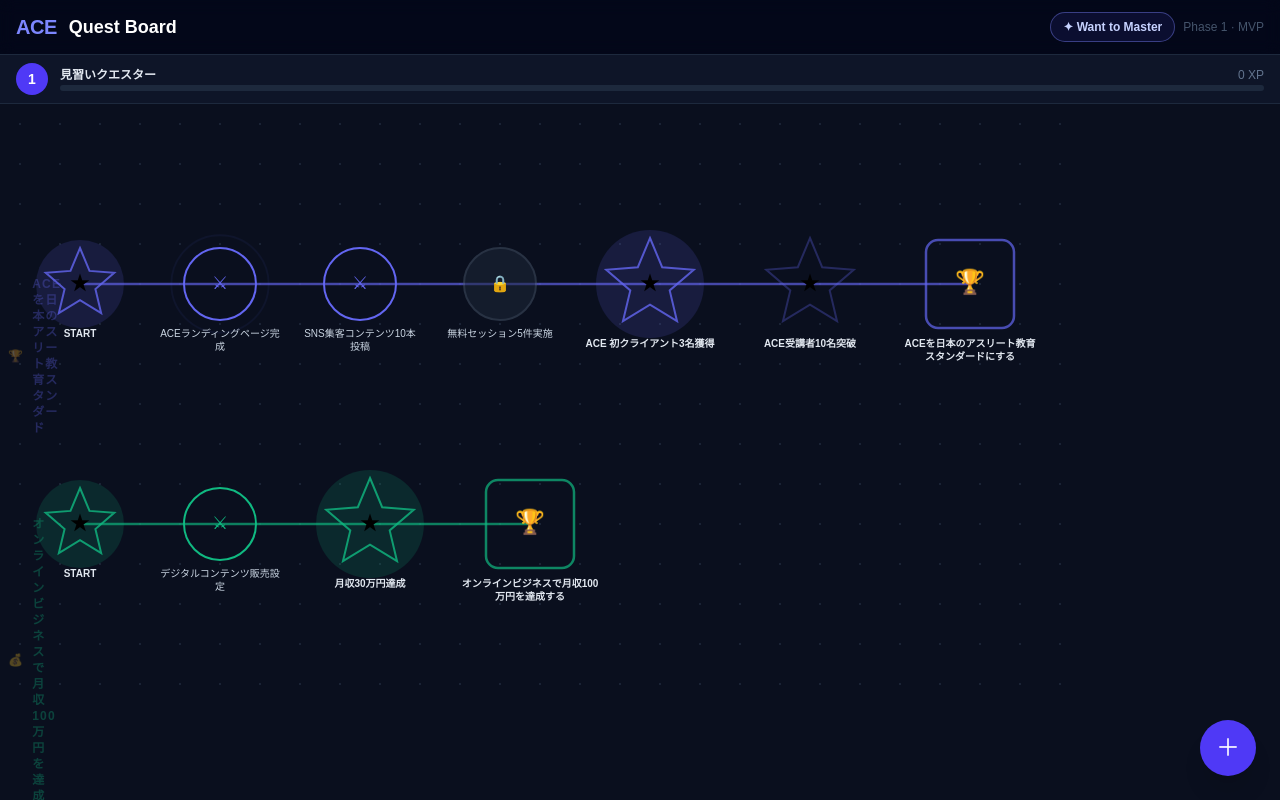
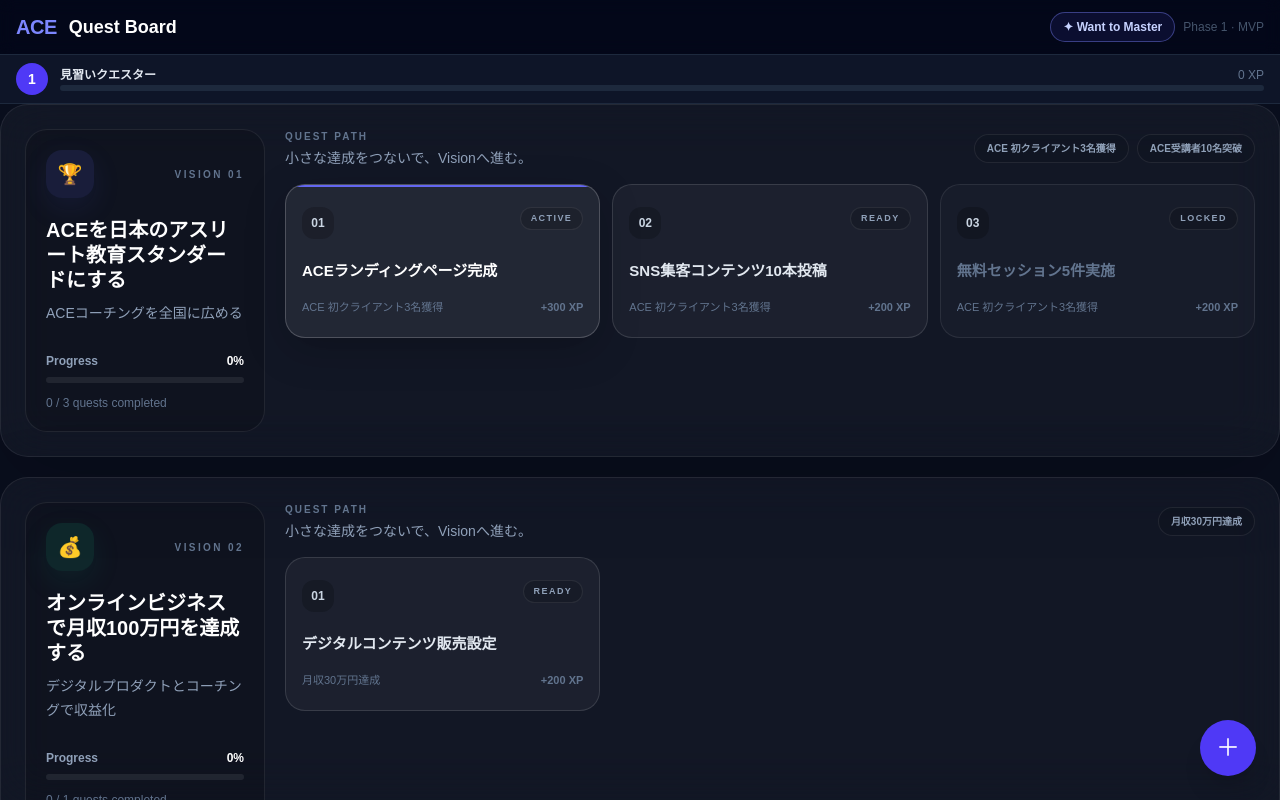
Before and after one commit to takraw369/ace-quest-board, a Next.js app: page / in a window 1280 px wide. Built offline with nearby package versions, Linux system fonts and the light colour scheme.

Commit message:
feat: redesign quest board into polished vision lanes

```diff
--- a/src/components/board/GameBoard.tsx
+++ b/src/components/board/GameBoard.tsx
@@ -1,126 +1,129 @@
 'use client';
 
-import { useMemo, useRef, useState } from 'react';
+import { useMemo } from 'react';
+import { motion } from 'framer-motion';
 import { useQuestStore } from '@/stores/questStore';
 import { usePlayerStore } from '@/stores/playerStore';
-import { computeBoardLayout } from '@/lib/board-layout';
-import PathRenderer from './PathRenderer';
-import QuestNode from './QuestNode';
-import MilestoneGate from './MilestoneGate';
 
 interface Props {
   onQuestClick: (questId: string) => void;
 }
 
+const STATUS_LABEL: Record<string, string> = {
+  locked: 'LOCKED',
+  available: 'READY',
+  in_progress: 'ACTIVE',
+  completed: 'DONE',
+};
+
+const STATUS_CLASS: Record<string, string> = {
+  locked: 'border-white/8 bg-white/[0.025] text-slate-500',
+  available: 'border-white/12 bg-white/[0.045] text-slate-200',
+  in_progress: 'border-white/20 bg-white/[0.07] text-white shadow-[0_12px_40px_rgba(0,0,0,0.22)]',
+  completed: 'border-emerald-400/20 bg-emerald-400/[0.07] text-emerald-100',
+};
+
 export default function GameBoard({ onQuestClick }: Props) {
   const { visions, milestones, quests } = useQuestStore();
   const { currentPosition } = usePlayerStore();
-  const containerRef = useRef<HTMLDivElement>(null);
-  const [pan, setPan] = useState({ x: 0, y: 0 });
-  const [dragging, setDragging] = useState(false);
-  const dragStart = useRef({ x: 0, y: 0, panX: 0, panY: 0 });
 
-  const layout = useMemo(
-    () => computeBoardLayout(visions, milestones, quests),
-    [visions, milestones, quests]
-  );
+  const lanes = useMemo(() => visions.map((vision) => {
+    const laneMilestones = milestones
+      .filter((m) => m.visionId === vision.id)
+      .sort((a, b) => a.order - b.order);
+    const laneQuests = laneMilestones.flatMap((m) => quests
+      .filter((q) => q.milestoneId === m.id)
+      .map((q) => ({ ...q, milestoneTitle: m.title, milestoneStatus: m.status }))
+    );
+    const completed = laneQuests.filter((q) => q.status === 'completed').length;
+    const progress = laneQuests.length ? Math.round((completed / laneQuests.length) * 100) : 0;
+    return { vision, milestones: laneMilestones, quests: laneQuests, completed, progress };
+  }), [visions, milestones, quests]);
 
-  const handleMouseDown = (e: React.MouseEvent) => {
-    if ((e.target as Element).closest('[data-node]')) return;
-    setDragging(true);
-    dragStart.current = { x: e.clientX, y: e.clientY, panX: pan.x, panY: pan.y };
-  };
-  const handleMouseMove = (e: React.MouseEvent) => {
-    if (!dragging) return;
-    setPan({
-      x: dragStart.current.panX + (e.clientX - dragStart.current.x),
-      y: dragStart.current.panY + (e.clientY - dragStart.current.y),
-    });
-  };
-  const handleMouseUp = () => setDragging(false);
-
-  if (visions.length === 0) {
-    return (
-      <div className="flex items-center justify-center h-full text-slate-500">
-        <div className="text-center">
-          <div className="text-5xl mb-4">🗺️</div>
-          <p className="text-lg font-medium">ボードが空です</p>
-          <p className="text-sm mt-1">「＋」ボタンからクエストを追加してみよう</p>
-        </div>
-      </div>
-    );
+  if (!visions.length) {
+    return <div className="grid min-h-[420px] place-items-center text-slate-500">まだQuestがありません。</div>;
   }
 
   return (
-    <div
-      ref={containerRef}
-      className="w-full h-full overflow-hidden relative"
-      style={{ cursor: dragging ? 'grabbing' : 'grab', background: 'transparent' }}
-      onMouseDown={handleMouseDown}
-      onMouseMove={handleMouseMove}
-      onMouseUp={handleMouseUp}
-      onMouseLeave={handleMouseUp}
-    >
-      {/* Vision lane labels */}
-      <div
-        className="absolute top-0 left-0 pointer-events-none"
-        style={{ transform: `translate(${pan.x}px, ${pan.y}px)` }}
-      >
-        {visions.map((vision, idx) => (
-          <div
-            key={vision.id}
-            className="absolute flex items-center gap-2 text-xs font-bold uppercase tracking-widest opacity-30"
-            style={{
-              left: 8,
-              top: 60 + idx * 240 + 240 / 2 - 8,
-              color: vision.color,
-            }}
-          >
-            <span>{vision.icon}</span>
-            <span>{vision.title.slice(0, 20)}</span>
+    <div className="space-y-5 pb-28">
+      {lanes.map(({ vision, milestones: laneMilestones, quests: laneQuests, completed, progress }, index) => (
+        <motion.section
+          key={vision.id}
+          initial={{ opacity: 0, y: 12 }}
+          animate={{ opacity: 1, y: 0 }}
+          transition={{ delay: index * 0.06 }}
+          className="overflow-hidden rounded-[28px] border border-white/8 bg-white/[0.035] shadow-[0_24px_80px_rgba(0,0,0,0.18)] backdrop-blur-xl"
+        >
+          <div className="grid gap-5 p-5 md:grid-cols-[240px_1fr] md:p-6">
+            <aside className="flex flex-col justify-between rounded-[22px] border border-white/8 bg-black/15 p-5">
+              <div>
+                <div className="mb-5 flex items-center justify-between">
+                  <div
+                    className="grid h-12 w-12 place-items-center rounded-2xl text-xl shadow-lg"
+                    style={{ backgroundColor: `${vision.color}20`, color: vision.color, boxShadow: `0 10px 30px ${vision.color}18` }}
+                  >
+                    {vision.icon || '✦'}
+                  </div>
+                  <span className="text-[10px] font-bold uppercase tracking-[0.24em] text-slate-500">Vision {String(index + 1).padStart(2, '0')}</span>
+                </div>
+                <h2 className="text-xl font-black leading-tight text-white">{vision.title}</h2>
+                {vision.description && <p className="mt-2 line-clamp-3 text-sm leading-6 text-slate-400">{vision.description}</p>}
+              </div>
+
+              <div className="mt-7">
+                <div className="mb-2 flex items-center justify-between text-xs">
+                  <span className="font-semibold text-slate-400">Progress</span>
+                  <span className="font-black text-white">{progress}%</span>
+                </div>
+                <div className="h-1.5 overflow-hidden rounded-full bg-white/8">
+                  <div className="h-full rounded-full" style={{ width: `${progress}%`, backgroundColor: vision.color }} />
+                </div>
+                <div className="mt-3 text-xs text-slate-500">{completed} / {laneQuests.length} quests completed</div>
+              </div>
+            </aside>
+
+            <div className="min-w-0">
+              <div className="mb-4 flex items-center justify-between gap-3">
+                <div>
+                  <p className="text-[10px] font-bold uppercase tracking-[0.2em] text-slate-500">Quest path</p>
+                  <p className="mt-1 text-sm text-slate-400">小さな達成をつないで、Visionへ進む。</p>
+                </div>
+                <div className="hidden items-center gap-2 sm:flex">
+                  {laneMilestones.map((m) => (
+                    <span key={m.id} className="rounded-full border border-white/8 bg-black/10 px-3 py-1.5 text-[10px] font-semibold text-slate-400">{m.title}</span>
+                  ))}
+                </div>
+              </div>
+
+              <div className="grid gap-3 sm:grid-cols-2 xl:grid-cols-3">
+                {laneQuests.map((quest, qIndex) => {
+                  const active = currentPosition.questId === quest.id || quest.status === 'in_progress';
+                  return (
+                    <motion.button
+                      key={quest.id}
+                      type="button"
+                      whileHover={quest.status !== 'locked' ? { y: -3 } : undefined}
+                      onClick={() => quest.status !== 'locked' && onQuestClick(quest.id)}
+                      className={`group relative min-h-[154px] overflow-hidden rounded-[20px] border p-4 text-left transition ${STATUS_CLASS[quest.status]} ${quest.status === 'locked' ? 'cursor-not-allowed' : 'cursor-pointer hover:border-white/20 hover:bg-white/[0.065]'}`}
+                    >
+                      {active && <div className="absolute inset-x-0 top-0 h-0.5" style={{ backgroundColor: vision.color }} />}
+                      <div className="flex items-start justify-between gap-3">
+                        <span className="grid h-8 w-8 place-items-center rounded-xl bg-black/20 text-xs font-black text-slate-300">{String(qIndex + 1).padStart(2, '0')}</span>
+                        <span className="rounded-full border border-white/8 bg-black/15 px-2.5 py-1 text-[9px] font-black tracking-[0.16em] text-slate-400">{STATUS_LABEL[quest.status]}</span>
+                      </div>
+                      <h3 className="mt-5 text-[15px] font-bold leading-6 text-inherit">{quest.title}</h3>
+                      <div className="mt-4 flex items-center justify-between gap-2 text-[11px] text-slate-500">
+                        <span className="truncate">{quest.milestoneTitle}</span>
+                        <span className="flex-shrink-0 font-semibold">+{quest.xpReward} XP</span>
+                      </div>
+                    </motion.button>
+                  );
+                })}
+              </div>
+            </div>
           </div>
-        ))}
-      </div>
-
-      <svg
-        width={layout.totalWidth}
-        height={layout.totalHeight}
-        style={{ transform: `translate(${pan.x}px, ${pan.y}px)` }}
-      >
-        {/* Grid dots background */}
-        <defs>
-          <pattern id="grid" width="40" height="40" patternUnits="userSpaceOnUse">
-            <circle cx="20" cy="20" r="1" fill="#1e293b" />
-          </pattern>
-        </defs>
-        <rect width={layout.totalWidth} height={layout.totalHeight} fill="url(#grid)" />
-
-        <PathRenderer edges={layout.edges} nodes={layout.nodes} />
-
-        {layout.nodes.map((node) => {
-          const isPlayerHere = currentPosition.questId === node.questId && !!node.questId;
-
-          if (node.type === 'quest') {
-            return (
-              <g key={node.id} data-node="true">
-                <QuestNode
-                  node={node}
-                  isPlayerHere={isPlayerHere}
-                  onClick={() => node.questId && onQuestClick(node.questId)}
-                />
-              </g>
-            );
-          }
-          if (node.type === 'milestone' || node.type === 'vision_goal' || node.type === 'start') {
-            return (
-              <g key={node.id} data-node="true">
-                <MilestoneGate node={node} isGoal={node.type === 'vision_goal'} />
-              </g>
-            );
-          }
-          return null;
-        })}
-      </svg>
+        </motion.section>
+      ))}
     </div>
   );
 }
```
